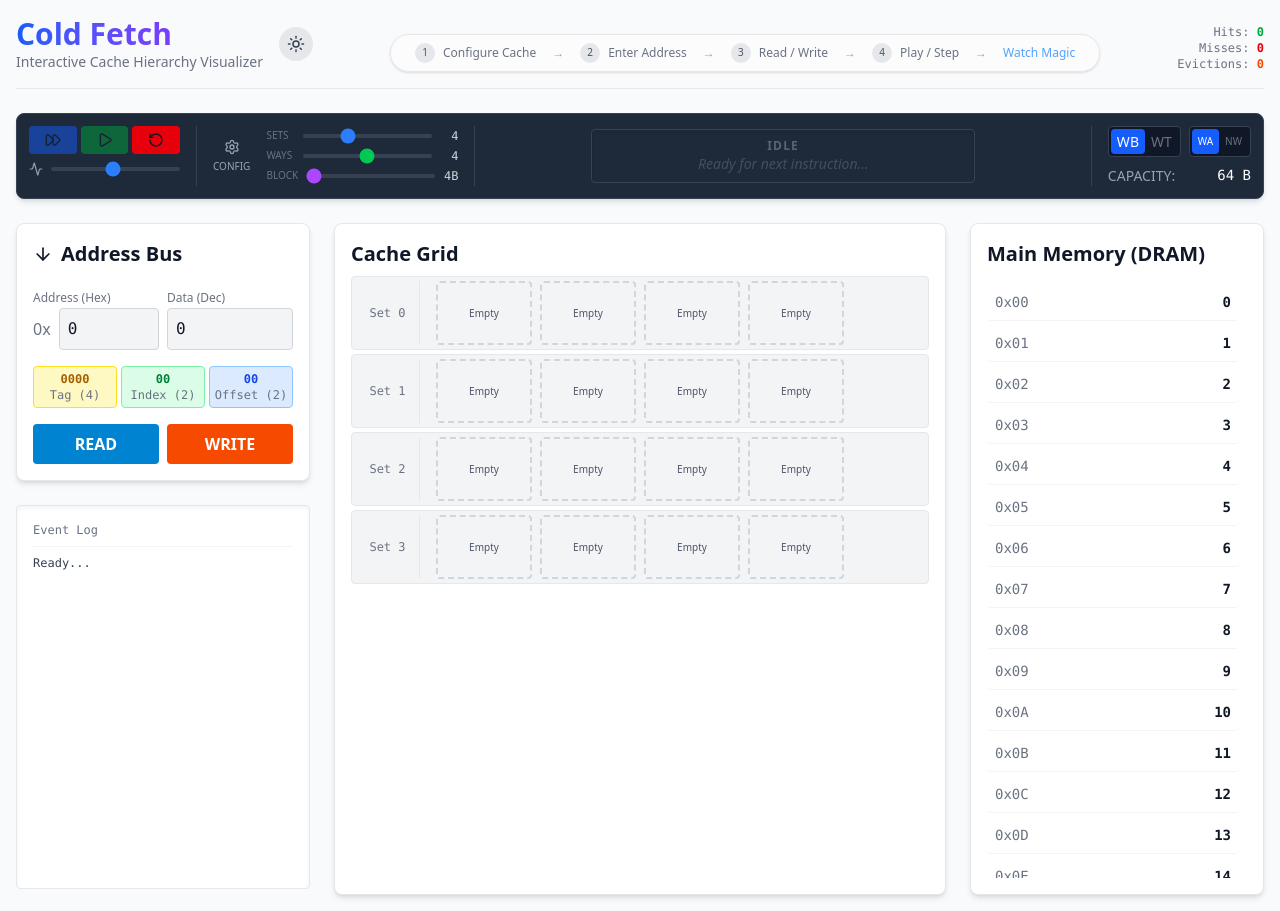
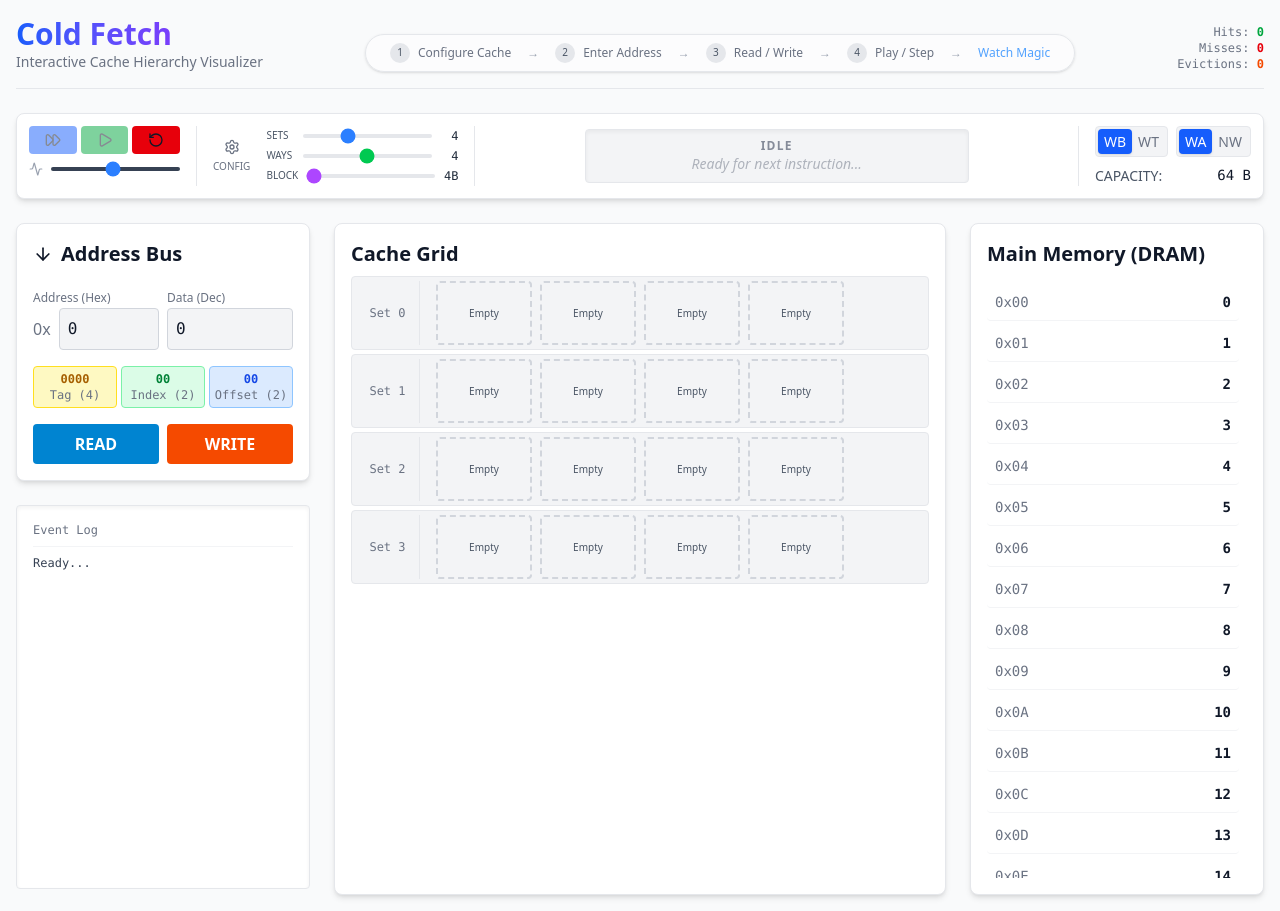
Before and after one commit to sohambagchi/cold-fetch, a React (Vite) app: page / in a window 1280 px wide. Built offline with nearby package versions, Linux system fonts and the light colour scheme.

Commit message:
removed light mode

```diff
--- a/src/App.tsx
+++ b/src/App.tsx
@@ -1,5 +1,5 @@
 import { useEffect, useState } from 'react';
-import { Moon, Sun } from 'lucide-react';
+
 import { useCacheEngine } from './hooks/useCacheEngine';
 import { ControlPanel } from './components/ControlPanel';
 import { AddressBus } from './components/AddressBus';
@@ -24,27 +24,10 @@ function App() {
   const [isPlaying, setIsPlaying] = useState(false);
   const [playbackSpeed, setPlaybackSpeed] = useState(1000); // ms
 
-  // Dark Mode Logic
-  const [theme, setTheme] = useState<'dark' | 'light'>(() => {
-    if (typeof window !== 'undefined') {
-      return localStorage.getItem('theme') as 'dark' | 'light' || 'dark';
-    }
-    return 'dark';
-  });
-
+  // Enforce Dark Mode
   useEffect(() => {
-    const root = window.document.documentElement;
-    if (theme === 'dark') {
-      root.classList.add('dark');
-    } else {
-      root.classList.remove('dark');
-    }
-    localStorage.setItem('theme', theme);
-  }, [theme]);
-
-  const toggleTheme = () => {
-    setTheme(prev => prev === 'dark' ? 'light' : 'dark');
-  };
+    document.documentElement.classList.add('dark');
+  }, []);
 
   // Auto-play logic
   useEffect(() => {
@@ -78,13 +61,6 @@ function App() {
               </h1>
               <p className="text-gray-500 dark:text-gray-400 text-sm">Interactive Cache Hierarchy Visualizer</p>
             </div>
-            <button
-              onClick={toggleTheme}
-              className="p-2 rounded-full bg-gray-200 dark:bg-gray-800 text-gray-700 dark:text-gray-400 hover:bg-gray-300 dark:hover:bg-gray-700 transition-colors"
-              title={theme === 'dark' ? "Switch to Light Mode" : "Switch to Dark Mode"}
-            >
-              {theme === 'dark' ? <Sun size={18} /> : <Moon size={18} />}
-            </button>
           </div>
 
           <div className="hidden lg:flex items-center space-x-4 text-xs text-gray-500 border border-gray-200 dark:border-gray-800 rounded-full px-6 py-2 bg-white/50 dark:bg-gray-900/30 shadow-sm dark:shadow-none transition-colors duration-300">
--- a/src/components/ControlPanel.tsx
+++ b/src/components/ControlPanel.tsx
@@ -36,13 +36,13 @@ export function ControlPanel({
 
     // determine event status visual
     let statusMessage = "Idle";
-    let statusColor = "bg-gray-800 border-gray-700 text-gray-500";
+    let statusColor = "bg-gray-100 dark:bg-gray-800 border-gray-200 dark:border-gray-700 text-gray-500";
 
     if (currentEvent) {
         switch (currentEvent.type) {
             case 'START':
                 statusMessage = "CPU Request";
-                statusColor = "bg-white text-gray-900 border-white";
+                statusColor = "bg-gray-50 dark:bg-white text-gray-900 border-gray-300 dark:border-white";
                 break;
             case 'CALCULATE_BITS':
                 statusMessage = "Decoding Address";
@@ -78,15 +78,15 @@ export function ControlPanel({
                 break;
             default:
                 statusMessage = currentEvent.type;
-                statusColor = "bg-gray-700 text-gray-300 border-gray-600";
+                statusColor = "bg-gray-200 dark:bg-gray-700 text-gray-700 dark:text-gray-300 border-gray-300 dark:border-gray-600";
         }
     }
 
     return (
-        <div className="bg-gray-800 p-3 rounded-lg shadow-md flex flex-wrap gap-4 items-stretch justify-between w-full border border-gray-700">
+        <div className="bg-white dark:bg-gray-800 p-3 rounded-lg shadow-md flex flex-wrap gap-4 items-stretch justify-between w-full border border-gray-200 dark:border-gray-700 transition-colors duration-300">
 
             {/* Group 1: Playback Controls (Stacked: Buttons Top, Slider Bottom) */}
-            <div className="flex flex-col gap-2 border-r border-gray-700 pr-4 min-w-[140px]">
+            <div className="flex flex-col gap-2 border-r border-gray-200 dark:border-gray-700 pr-4 min-w-[140px]">
                 {/* Buttons Row */}
                 <div className="flex justify-between gap-1">
                     <button
@@ -129,8 +129,8 @@ export function ControlPanel({
             </div>
 
             {/* Group 2: Configuration Sliders (Stacked Vertically) */}
-            <div className="flex items-center gap-3 border-r border-gray-700 pr-4">
-                <div className="flex flex-col gap-1 items-center justify-center text-gray-400 mr-1">
+            <div className="flex items-center gap-3 border-r border-gray-200 dark:border-gray-700 pr-4">
+                <div className="flex flex-col gap-1 items-center justify-center text-gray-500 dark:text-gray-400 mr-1">
                     <Settings size={16} />
                     <span className="text-[10px] uppercase">Config</span>
                 </div>
@@ -138,44 +138,44 @@ export function ControlPanel({
                 <div className="grid grid-cols-1 gap-y-1 w-48">
                     {/* Sets */}
                     <div className="flex items-center gap-2 text-xs">
-                        <span className="w-12 text-gray-500 text-[10px] uppercase">Sets</span>
+                        <span className="w-12 text-gray-600 dark:text-gray-500 text-[10px] uppercase">Sets</span>
                         <input
                             type="range"
                             min="0" max="6" step="1"
                             value={Math.log2(config.setCount)}
                             onChange={e => handlePowerChange('setCount', Math.pow(2, parseInt(e.target.value)))}
                             disabled={isProcessing}
-                            className="flex-1 accent-blue-500 h-1 bg-gray-700 rounded-lg appearance-none cursor-pointer disabled:opacity-50"
+                            className="flex-1 accent-blue-500 h-1 bg-gray-200 dark:bg-gray-700 rounded-lg appearance-none cursor-pointer disabled:opacity-50"
                         />
-                        <span className="w-8 text-right font-mono text-gray-300">{config.setCount}</span>
+                        <span className="w-8 text-right font-mono text-gray-800 dark:text-gray-300">{config.setCount}</span>
                     </div>
 
                     {/* Assoc */}
                     <div className="flex items-center gap-2 text-xs">
-                        <span className="w-12 text-gray-500 text-[10px] uppercase">Ways</span>
+                        <span className="w-12 text-gray-600 dark:text-gray-500 text-[10px] uppercase">Ways</span>
                         <input
                             type="range"
                             min="0" max="4" step="1"
                             value={Math.log2(config.associativity)}
                             onChange={e => handlePowerChange('associativity', Math.pow(2, parseInt(e.target.value)))}
                             disabled={isProcessing}
-                            className="flex-1 accent-green-500 h-1 bg-gray-700 rounded-lg appearance-none cursor-pointer disabled:opacity-50"
+                            className="flex-1 accent-green-500 h-1 bg-gray-200 dark:bg-gray-700 rounded-lg appearance-none cursor-pointer disabled:opacity-50"
                         />
-                        <span className="w-8 text-right font-mono text-gray-300">{config.associativity}</span>
+                        <span className="w-8 text-right font-mono text-gray-800 dark:text-gray-300">{config.associativity}</span>
                     </div>
 
                     {/* Block Size */}
                     <div className="flex items-center gap-2 text-xs">
-                        <span className="w-12 text-gray-500 text-[10px] uppercase">Block</span>
+                        <span className="w-12 text-gray-600 dark:text-gray-500 text-[10px] uppercase">Block</span>
                         <input
                             type="range"
                             min="2" max="6" step="1"
                             value={Math.log2(config.blockSize)}
                             onChange={e => handlePowerChange('blockSize', Math.pow(2, parseInt(e.target.value)))}
                             disabled={isProcessing}
-                            className="flex-1 accent-purple-500 h-1 bg-gray-700 rounded-lg appearance-none cursor-pointer disabled:opacity-50"
+                            className="flex-1 accent-purple-500 h-1 bg-gray-200 dark:bg-gray-700 rounded-lg appearance-none cursor-pointer disabled:opacity-50"
                         />
-                        <span className="w-8 text-right font-mono text-gray-300">{config.blockSize}B</span>
+                        <span className="w-8 text-right font-mono text-gray-800 dark:text-gray-300">{config.blockSize}B</span>
                     </div>
                 </div>
             </div>
@@ -204,17 +204,17 @@ export function ControlPanel({
             </div>
 
             {/* Group 4: Policies & Info (Stacked compact) */}
-            <div className="flex flex-col gap-2 justify-center pl-4 border-l border-gray-700">
+            <div className="flex flex-col gap-2 justify-center pl-4 border-l border-gray-200 dark:border-gray-700">
                 <div className="flex gap-2">
                     {/* Write Policy */}
-                    <div className="flex bg-gray-900 rounded p-0.5 border border-gray-700">
+                    <div className="flex bg-gray-100 dark:bg-gray-900 rounded p-0.5 border border-gray-200 dark:border-gray-700">
                         {['write-back', 'write-through'].map((policy) => (
                             <button
                                 key={policy}
                                 onClick={() => updateConfig({ writePolicy: policy as 'write-back' | 'write-through' })}
                                 className={`px-1.5 py-0.5 text-[14px] uppercase rounded transition-colors ${config.writePolicy === policy
                                     ? 'bg-blue-600 text-white shadow-sm'
-                                    : 'text-gray-500 hover:text-gray-300'
+                                    : 'text-gray-500 hover:text-gray-700 dark:text-gray-500 dark:hover:text-gray-300'
                                     }`}
                             >
                                 {policy === 'write-back' ? 'WB' : 'WT'}
@@ -222,14 +222,14 @@ export function ControlPanel({
                         ))}
                     </div>
                     {/* Alloc Policy */}
-                    <div className="flex bg-gray-900 rounded p-0.5 border border-gray-700">
+                    <div className="flex bg-gray-100 dark:bg-gray-900 rounded p-0.5 border border-gray-200 dark:border-gray-700">
                         {['write-allocate', 'no-write-allocate'].map((policy) => (
                             <button
                                 key={policy}
                                 onClick={() => updateConfig({ allocationPolicy: policy as 'write-allocate' | 'no-write-allocate' })}
-                                className={`px-1.5 py-0.5 text-[10px] uppercase rounded transition-colors ${config.allocationPolicy === policy
+                                className={`px-1.5 py-0.5 text-[14px] uppercase rounded transition-colors ${config.allocationPolicy === policy
                                     ? 'bg-blue-600 text-white shadow-sm'
-                                    : 'text-gray-500 hover:text-gray-300'
+                                    : 'text-gray-500 hover:text-gray-700 dark:text-gray-500 dark:hover:text-gray-300'
                                     }`}
                             >
                                 {policy === 'write-allocate' ? 'WA' : 'NW'}
@@ -237,9 +237,9 @@ export function ControlPanel({
                         ))}
                     </div>
                 </div>
-                <div className="flex justify-between items-center text-[14px] text-gray-400">
+                <div className="flex justify-between items-center text-[14px] text-gray-600 dark:text-gray-400">
                     <span className="uppercase">Capacity:</span>
-                    <span className="font-mono text-white ml-2">{totalSize} B</span>
+                    <span className="font-mono text-gray-900 dark:text-white ml-2">{totalSize} B</span>
                 </div>
             </div>
 
```
